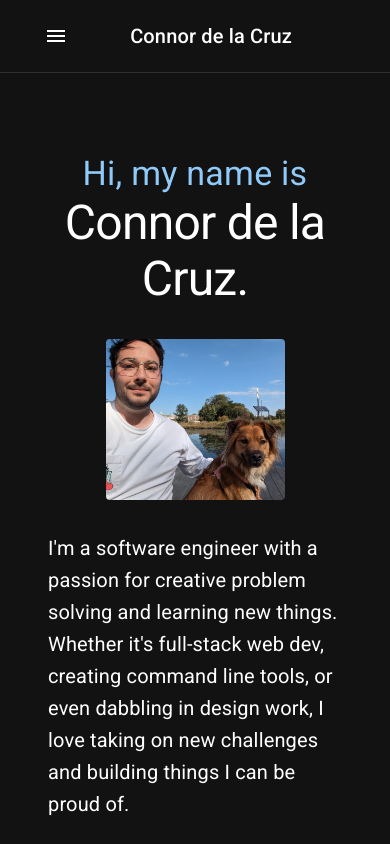
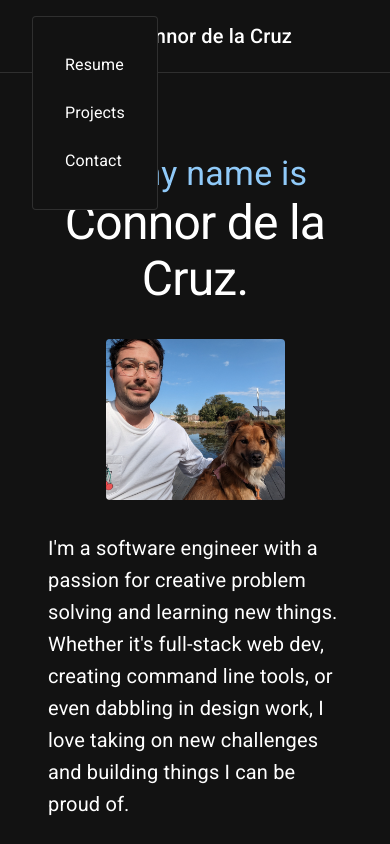
Before and after one commit to connordelacruz/connordelacruz.github.io, a React (Vite) app: page / in a window 390 px wide. Both pictures are taken after a click on the button "Navigation menu". Shown: the top 844 px of the page. Built offline with nearby package versions, Linux system fonts and the light colour scheme.

Commit message:
implemented responsive menu

```diff
--- a/src/components/NavBar.jsx
+++ b/src/components/NavBar.jsx
@@ -1,18 +1,44 @@
 // ================================================================================
 // Nav Bar Component
 // ================================================================================
+import { AppBar, Box, Button, IconButton, Menu, MenuItem, Toolbar, Typography } from '@mui/material'
+import { Menu as MenuIcon } from '@mui/icons-material'
+import React from 'react'
 
-import { AppBar, Box, Button, IconButton, Toolbar, Typography } from '@mui/material'
-import { Menu as MenuIcon } from '@mui/icons-material'
-
+/**
+ * Nav bar component.
+ *
+ * @param sectionLinks Array of objects with props text and href to use for link text and href respectively.
+ *
+ * @return {Element}
+ * @constructor
+ */
 export const NavBar = ({
                          sectionLinks = [],
                        }) => {
-  // TODO: hide name until scrolling past hero?
-  // TODO: shorten logo to "Cd" on narrow?
-  // TODO: figure out how we wanna display responsive menu
-  // TODO: mirror the menu open/closed animation on current site
-  // TODO: smooth scrolling + account for nav height on section link click
+  // TODO: logo:
+  //       - hide name until scrolling past hero?
+  //       - shorten logo to "Cd" on narrow?
+  // TODO: responsive menu:
+  //       - figure out how we wanna display responsive menu
+  //       - mirror the menu open/closed icon animation on current site
+  //       - width and positioning
+  //       - break at sm instead of xs?
+  // TODO: clicking links:
+  //       - smooth scrolling + account for nav height on section link click
+
+  // Responsive nav menu state
+  const [anchorEl, setAnchorEl] = React.useState(null)
+  const menuOpen = Boolean(anchorEl)
+
+  // Responsive nav menu handlers
+  const handleMenuClick = (e) => {
+    setAnchorEl(e.currentTarget)
+  }
+  const handleMenuClose = () => {
+    setAnchorEl(null)
+  }
+
   return (
     <AppBar
       position="sticky"
@@ -40,12 +66,39 @@ export const NavBar = ({
             size="large"
             aria-label="Navigation menu"
             aria-controls="menu-appbar"
-//           TODO: uhh what dis:
             aria-haspopup="true"
-//           TODO: onclick
-          color="inherit">
+            onClick={handleMenuClick}
+            color="inherit"
+          >
             <MenuIcon/>
           </IconButton>
+          <Menu
+            id="menu-appbar"
+            anchorEl={anchorEl}
+            open={menuOpen}
+            onClose={handleMenuClose}
+            anchorOrigin={{
+              vertical: 'top',
+              horizontal: 'left',
+            }}
+            transformOrigin={{
+              vertical: 'top',
+              horizontal: 'left',
+            }}
+            keepMounted
+          >
+            {sectionLinks.map((sectionLink, i) => (
+              <MenuItem
+                key={i}
+                component="a"
+                href={sectionLink.href}
+                onClick={handleMenuClose}
+              >
+                {sectionLink.text}
+              </MenuItem>
+            ))}
+          </Menu>
+
         </Box>
 
         {/*Logo*/}
```
Lines whose indentation alone changed are shown as unchanged.
